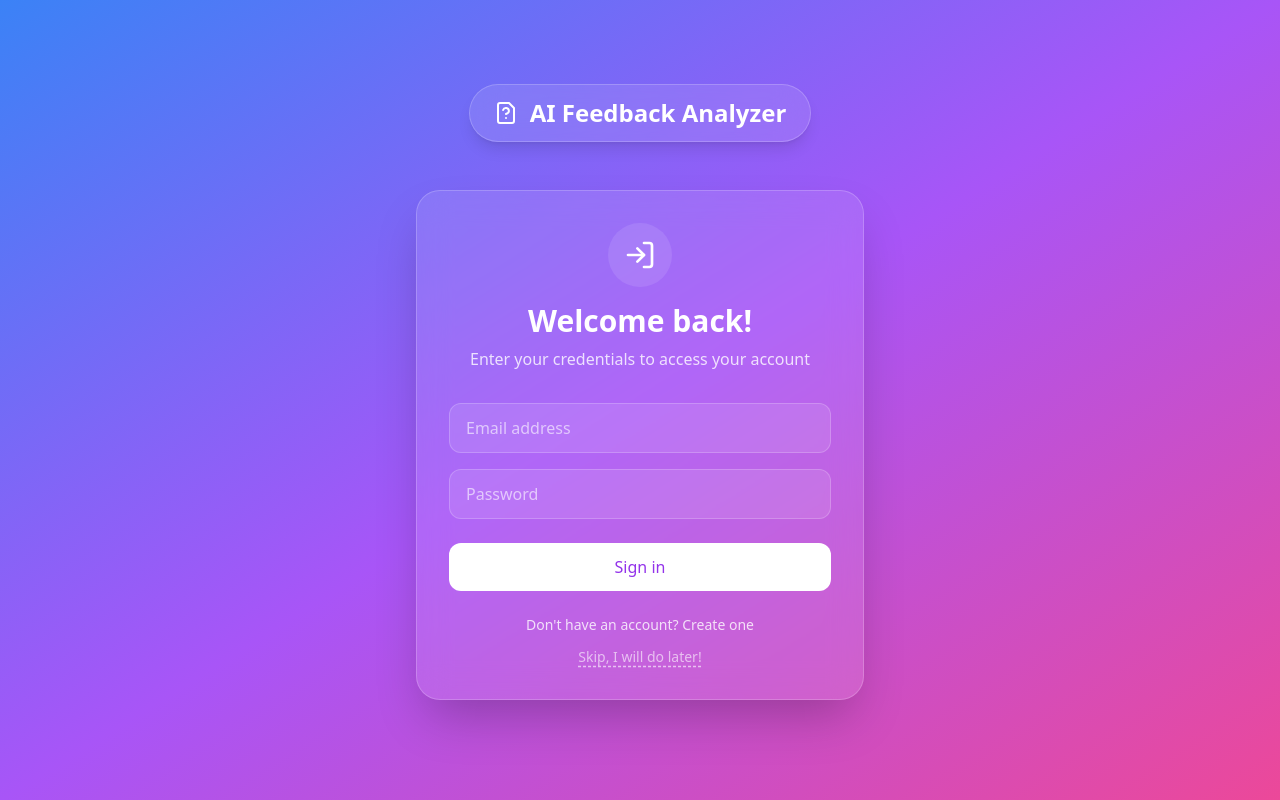
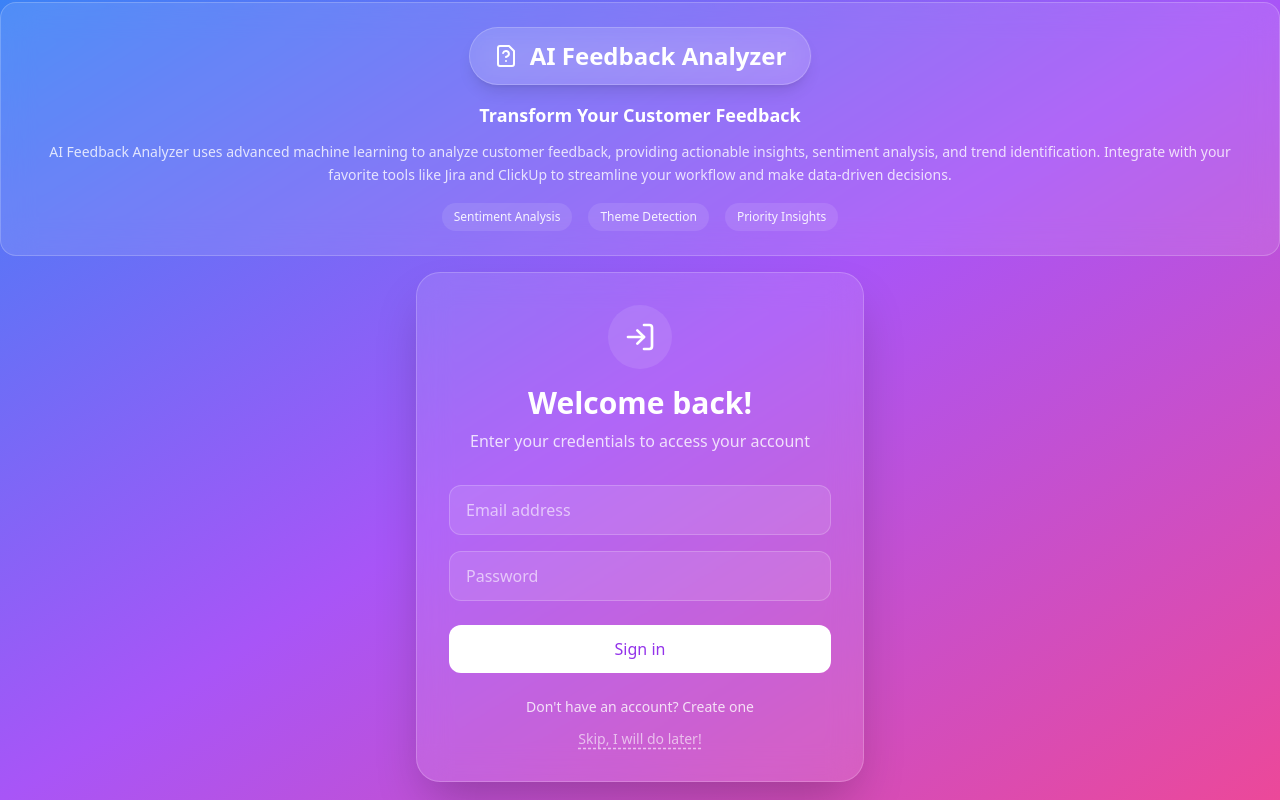
Before and after one commit to dhaanu-quest/feedback_analyzer_fe, a React (Vite) app: page / in a window 1280 px wide. Built offline with nearby package versions, Linux system fonts and the light colour scheme.

Commit message:
UI changes & comments

```diff
--- a/src/components/AuthForm.tsx
+++ b/src/components/AuthForm.tsx
@@ -1,115 +1,3 @@
-// import React, { useState } from 'react';
-// import { LogIn, UserPlus } from 'lucide-react';
-
-// interface AuthFormProps {
-//   onLogin: (email: string, password: string) => void;
-//   onRegister: (email: string, password: string) => void;
-//   onSkip: () => void;
-// }
-
-// export function AuthForm({ onLogin, onRegister, onSkip }: AuthFormProps) {
-//   const [isLogin, setIsLogin] = useState(true);
-//   const [email, setEmail] = useState('');
-//   const [password, setPassword] = useState('');
-
-//   const handleSubmit = (e: React.FormEvent) => {
-//     e.preventDefault();
-//     if (isLogin) {
-//       onLogin(email, password);
-//     } else {
-//       onRegister(email, password);
-//     }
-//   };
-
-//   return (
-//     <div className="min-h-screen flex items-center justify-center bg-gray-50 py-12 px-4 sm:px-6 lg:px-8">
-//       <div className="max-w-md w-full space-y-8">
-//         <div>
-//           <h2 className="mt-6 text-center text-3xl font-extrabold text-gray-900">
-//             {isLogin ? 'Sign in to your account' : 'Create a new account'}
-//           </h2>
-//         </div>
-//         <form className="mt-8 space-y-6" onSubmit={handleSubmit}>
-//           <div className="rounded-md shadow-sm -space-y-px">
-//             <div>
-//               <label htmlFor="email-address" className="sr-only">
-//                 Email address
-//               </label>
-//               <input
-//                 id="email-address"
-//                 name="email"
-//                 type="email"
-//                 autoComplete="email"
-//                 required
-//                 className="appearance-none rounded-none relative block w-full px-3 py-2 border border-gray-300 placeholder-gray-500 text-gray-900 rounded-t-md focus:outline-none focus:ring-blue-500 focus:border-blue-500 focus:z-10 sm:text-sm"
-//                 placeholder="Email address"
-//                 value={email}
-//                 onChange={(e) => setEmail(e.target.value)}
-//               />
-//             </div>
-//             <div>
-//               <label htmlFor="password" className="sr-only">
-//                 Password
-//               </label>
-//               <input
-//                 id="password"
-//                 name="password"
-//                 type="password"
-//                 autoComplete="current-password"
-//                 required
-//                 className="appearance-none rounded-none relative block w-full px-3 py-2 border border-gray-300 placeholder-gray-500 text-gray-900 rounded-b-md focus:outline-none focus:ring-blue-500 focus:border-blue-500 focus:z-10 sm:text-sm"
-//                 placeholder="Password"
-//                 value={password}
-//                 onChange={(e) => setPassword(e.target.value)}
-//               />
-//             </div>
-//           </div>
-
-//           <div>
-//             <button
-//               type="submit"
-//               className="group relative w-full flex justify-center py-2 px-4 border border-transparent text-sm font-medium rounded-md text-white bg-blue-600 hover:bg-blue-700 focus:outline-none focus:ring-2 focus:ring-offset-2 focus:ring-blue-500"
-//             >
-//               <span className="absolute left-0 inset-y-0 flex items-center pl-3">
-//                 {isLogin ? (
-//                   <LogIn className="h-5 w-5 text-blue-500 group-hover:text-blue-400" />
-//                 ) : (
-//                   <UserPlus className="h-5 w-5 text-blue-500 group-hover:text-blue-400" />
-//                 )}
-//               </span>
-//               {isLogin ? 'Sign in' : 'Register'}
-//             </button>
-//           </div>
-
-//           <div className="text-center">
-//             <button
-//               type="button"
-//               onClick={() => setIsLogin(!isLogin)}
-//               className="text-sm text-blue-600 hover:text-blue-500"
-//             >
-//               {isLogin
-//                 ? "Don't have an account? Register"
-//                 : 'Already have an account? Sign in'}
-//             </button>
-//           </div>
-
-
-//           <div className="text-center mt-4">
-//             <button
-//               type="button"
-//               onClick={onSkip}
-//               className="text-sm text-gray-600 hover:text-gray-500"
-//             >
-//               Skip, I will do later!
-//             </button>
-//           </div>
-//         </form>
-//       </div>
-//     </div>
-//   );
-// }
-
-
 import React, { useState } from 'react';
 import { LogIn, UserPlus, FileQuestion } from 'lucide-react';
 
@@ -135,10 +23,41 @@ export function AuthForm({ onLogin, onRegister, onSkip }: AuthFormProps) {
 
   return (
     <div className="min-h-screen flex flex-col items-center justify-center bg-gradient-to-br from-blue-500 via-purple-500 to-pink-500">
-      <div className="text-center mb-8">
+      {/* <div className="text-center mb-8">
         <div className="inline-flex items-center gap-3 px-6 py-3 bg-white/10 backdrop-blur-lg rounded-full border border-white/20 shadow-lg">
           <FileQuestion className="h-6 w-6 text-white" />
           <h1 className="text-2xl font-bold text-white">AI Feedback Analyzer</h1>
+        </div>
+      </div> */}
+
+      <div className="text-center">
+        <div className="bg-white/10 backdrop-blur-lg rounded-2xl p-6 border border-white/20">
+          <div className="text-center mb-4">
+            <div className="inline-flex items-center gap-3 px-6 py-3 bg-white/10 backdrop-blur-lg rounded-full border border-white/20 shadow-lg">
+              <FileQuestion className="h-6 w-6 text-white" />
+              <h1 className="text-2xl font-bold text-white">AI Feedback Analyzer</h1>
+            </div>
+          </div>
+          <h3 className="text-lg font-semibold text-white mb-3">
+            Transform Your Customer Feedback
+          </h3>
+          <p className="text-white/80 text-sm leading-relaxed">
+            AI Feedback Analyzer uses advanced machine learning to analyze customer feedback,
+            providing actionable insights, sentiment analysis, and trend identification.
+            Integrate with your favorite tools like Jira and ClickUp to streamline your
+            workflow and make data-driven decisions.
+          </p>
+          <div className="mt-4 flex justify-center gap-4">
+            <div className="px-3 py-1.5 bg-white/10 rounded-full text-xs text-white/90">
+              Sentiment Analysis
+            </div>
+            <div className="px-3 py-1.5 bg-white/10 rounded-full text-xs text-white/90">
+              Theme Detection
+            </div>
+            <div className="px-3 py-1.5 bg-white/10 rounded-full text-xs text-white/90">
+              Priority Insights
+            </div>
+          </div>
         </div>
       </div>
 
@@ -221,6 +140,8 @@ export function AuthForm({ onLogin, onRegister, onSkip }: AuthFormProps) {
           </form>
         </div>
       </div>
+
+
     </div>
   );
 }
```
Also changed, not shown: src/App.tsx (+0 -32 lines).
